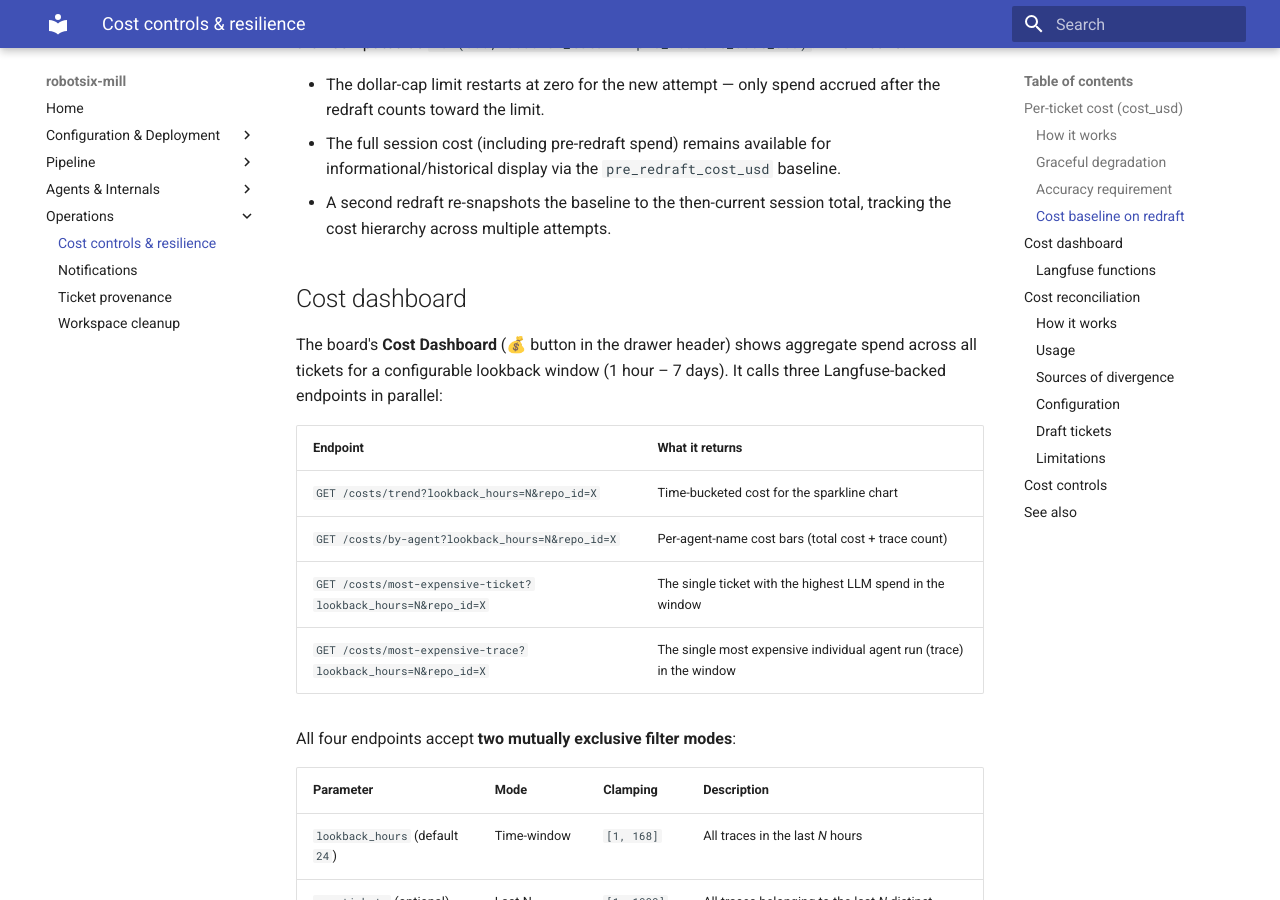
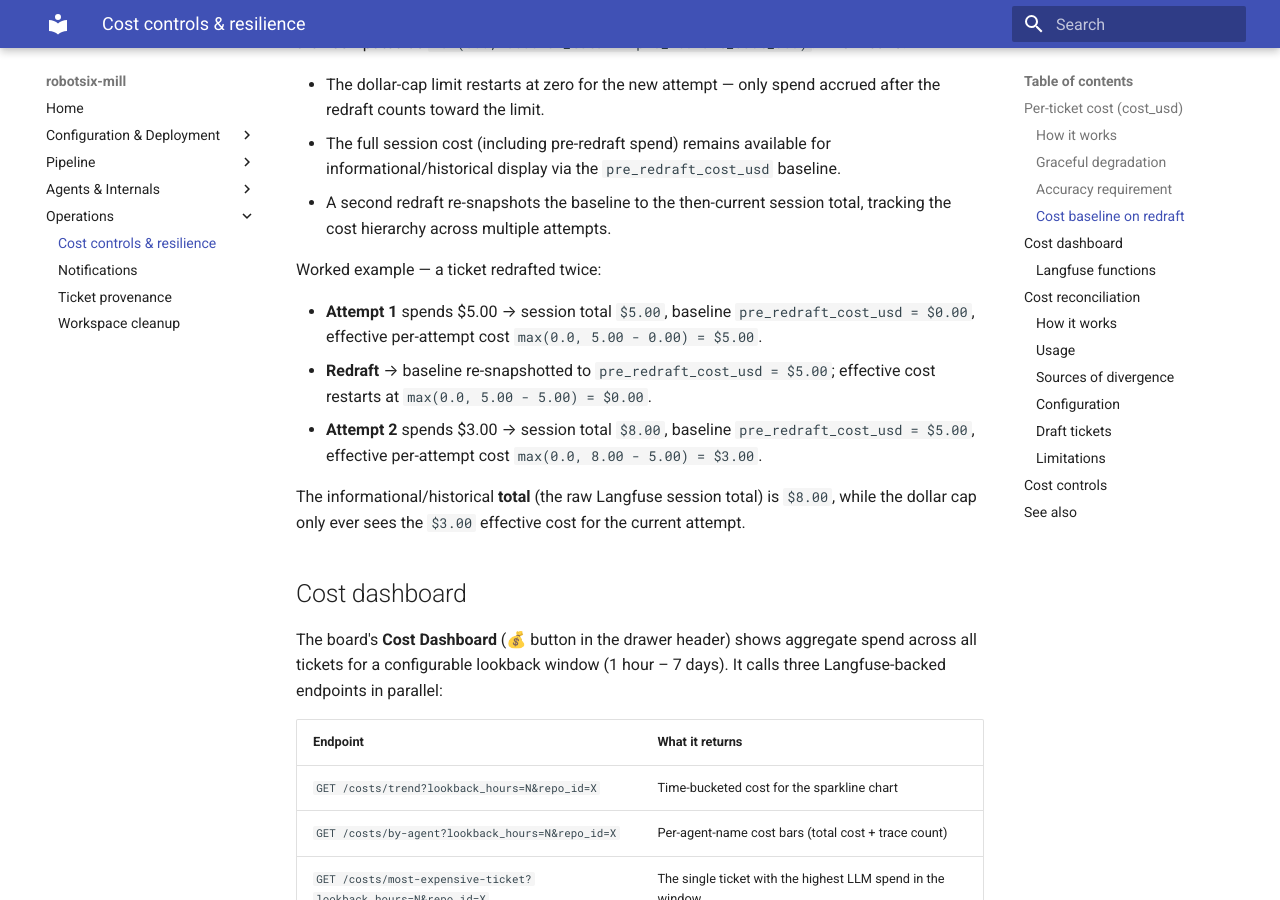
Before and after one commit to damien-robotsix/robotsix-mill, an MkDocs documentation site: the page built from docs/cost-and-resilience.md, in a window 1280 px wide and 900 px high, scrolled down 1378 px. Built offline with MkDocs 1.6.1 and Material for MkDocs 9.7.7, drawn with Linux system fonts in a browser that asks for light colours.

Commit message:
mill: Add multi-redraft worked example to pre-redraft cost docs (20260605T183255Z-document-pre-redraft-cost-mechanism-in-c-ad3f)

```diff
--- a/docs/cost-and-resilience.md
+++ b/docs/cost-and-resilience.md
@@ -62,6 +62,21 @@ as `max(0.0, session_total - pre_redraft_cost_usd)`. This means:
   for informational/historical display via the `pre_redraft_cost_usd` baseline.
 - A second redraft re-snapshots the baseline to the then-current session
   total, tracking the cost hierarchy across multiple attempts.
+
+Worked example — a ticket redrafted twice:
+
+- **Attempt 1** spends $5.00 → session total `$5.00`, baseline
+  `pre_redraft_cost_usd = $0.00`, effective per-attempt cost
+  `max(0.0, 5.00 - 0.00) = $5.00`.
+- **Redraft** → baseline re-snapshotted to `pre_redraft_cost_usd = $5.00`;
+  effective cost restarts at `max(0.0, 5.00 - 5.00) = $0.00`.
+- **Attempt 2** spends $3.00 → session total `$8.00`, baseline
+  `pre_redraft_cost_usd = $5.00`, effective per-attempt cost
+  `max(0.0, 8.00 - 5.00) = $3.00`.
+
+The informational/historical **total** (the raw Langfuse session total)
+is `$8.00`, while the dollar cap only ever sees the `$3.00` effective
+cost for the current attempt.
 
 ## Cost dashboard
 
```
